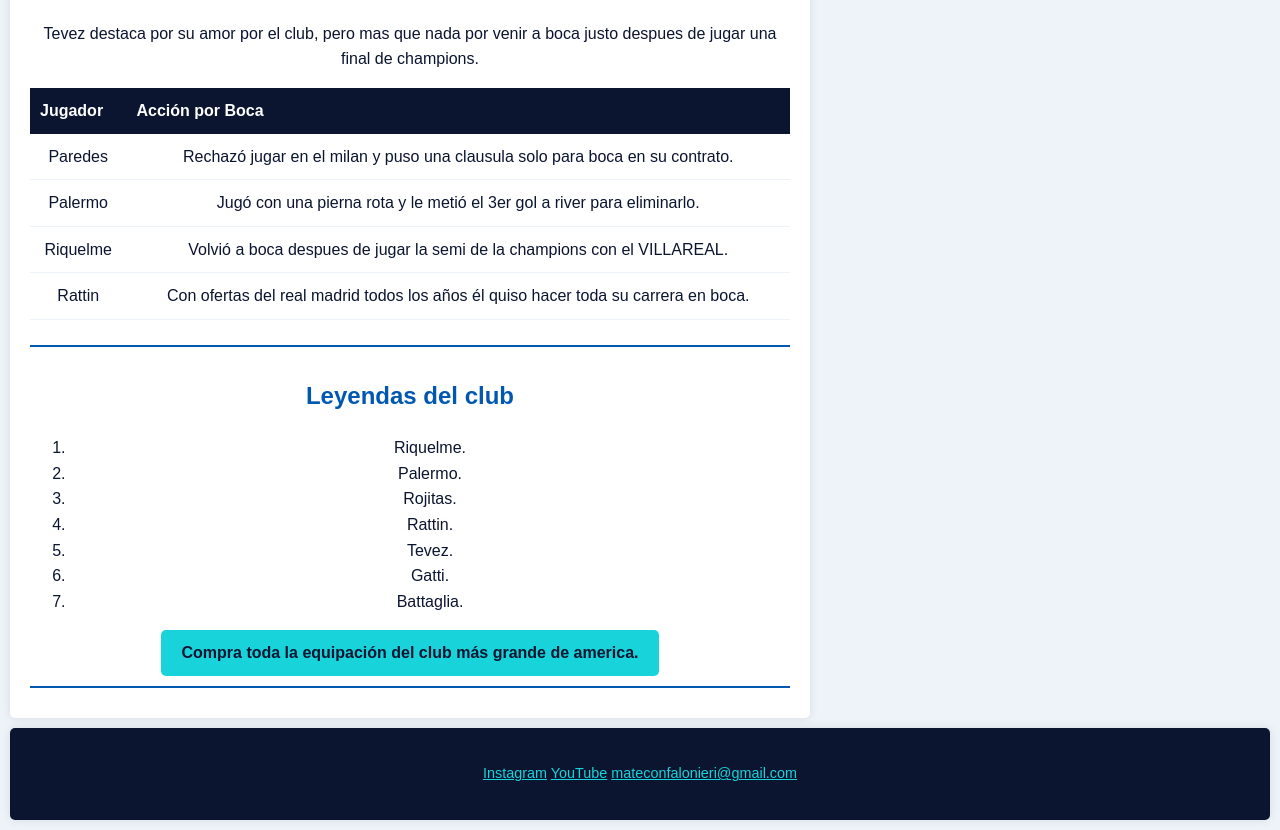
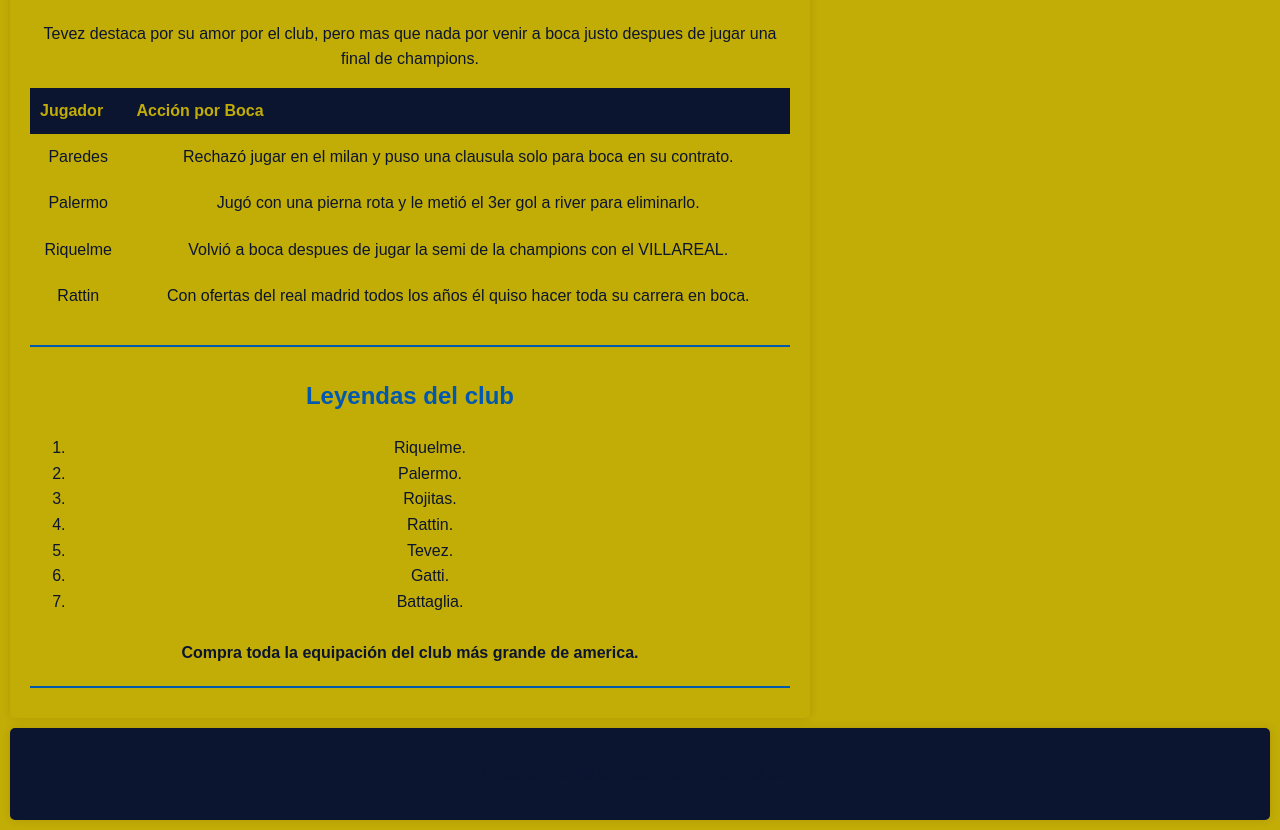
Before and after one commit to mateconfa/TP-Final, a plain HTML site: page Ídolos.html in a window 1280 px wide. Shown: the part 589-1419 px from the top of the page. Drawn offline with Linux system fonts and the light colour scheme.

Commit message:
cambie el css

```diff
--- a/style.css
+++ b/style.css
@@ -8,7 +8,7 @@ body {
     margin: 0;
     padding: 0;
     color: #0B1530;
-    background-color: #EEF2F9;
+    background-color: #c2ac06;
     text-align: center;
 }
 
@@ -20,14 +20,14 @@ main {
 header, nav, main, footer {
     padding: 20px;
     margin: 10px;
-    background: #FFFFFF;
+    background: #c2ac06;
     border-radius: 5px;
     box-shadow: 0 0 10px rgba(0, 0, 0, 0.1);
 }
 
 header {
     background: #0B1530;
-    color: #FFFFFF;
+    color: #c2ac06;
     overflow: hidden;
 }
 
@@ -50,7 +50,7 @@ nav a {
     display: inline-block;
     text-decoration: none;
     color: #0B1530;
-    background: #19D3DA;
+    background: #c2ac06;
     font-weight: bold;
     padding: 10px 20px;
     margin-right: 10px;
@@ -81,7 +81,7 @@ article a {
     display: inline-block;
     text-decoration: none;
     color: #0B1530;
-    background: #19D3DA;
+    background: #c2ac06;
     font-weight: bold;
     padding: 10px 20px;
     border-radius: 5px;
@@ -96,14 +96,14 @@ table {
 
 th {
     background: #0B1530;
-    color: #FFFFFF;
+    color: #c2ac06;
     padding: 10px;
     text-align: left;
 }
 
 td {
     padding: 10px;
-    border-bottom: 1px solid #EEF2F9;
+    border-bottom: 1px solid #c2ac06;
 }
 
 
@@ -111,9 +111,9 @@ footer {
     text-align: center;
     font-size: 0.9em;
     background: #0B1530;
-    color: #FFFFFF;
+    color: #c2ac06;
 }
 
 footer a {
-    color: #19D3DA;
+    color: #0B1530;
 }
```
